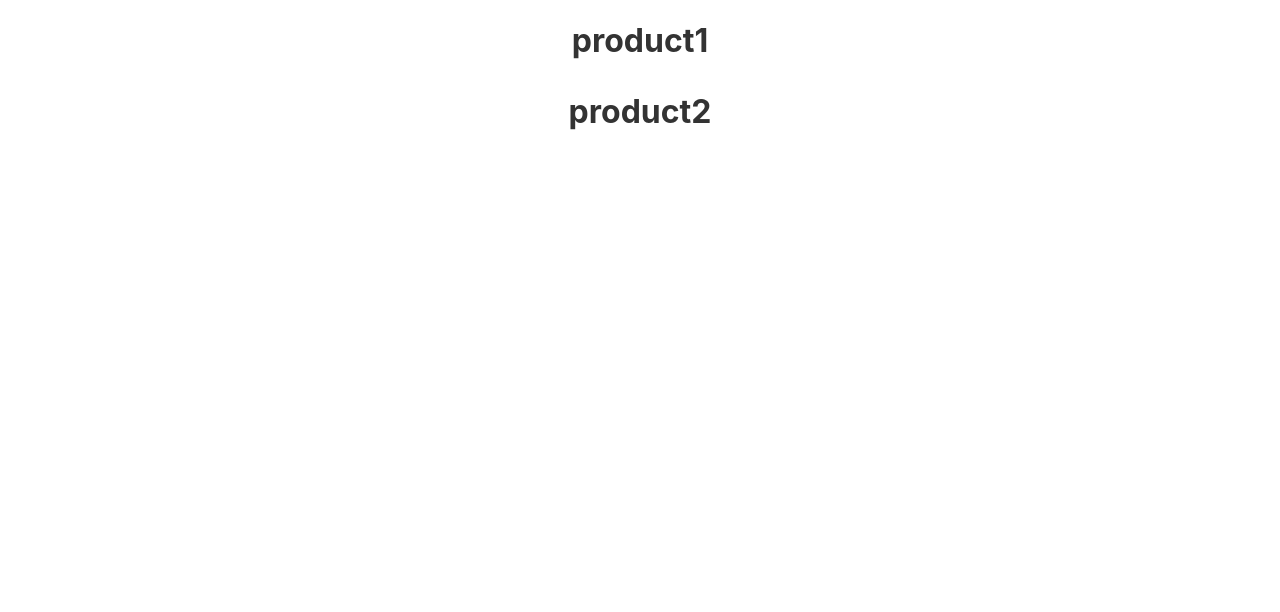
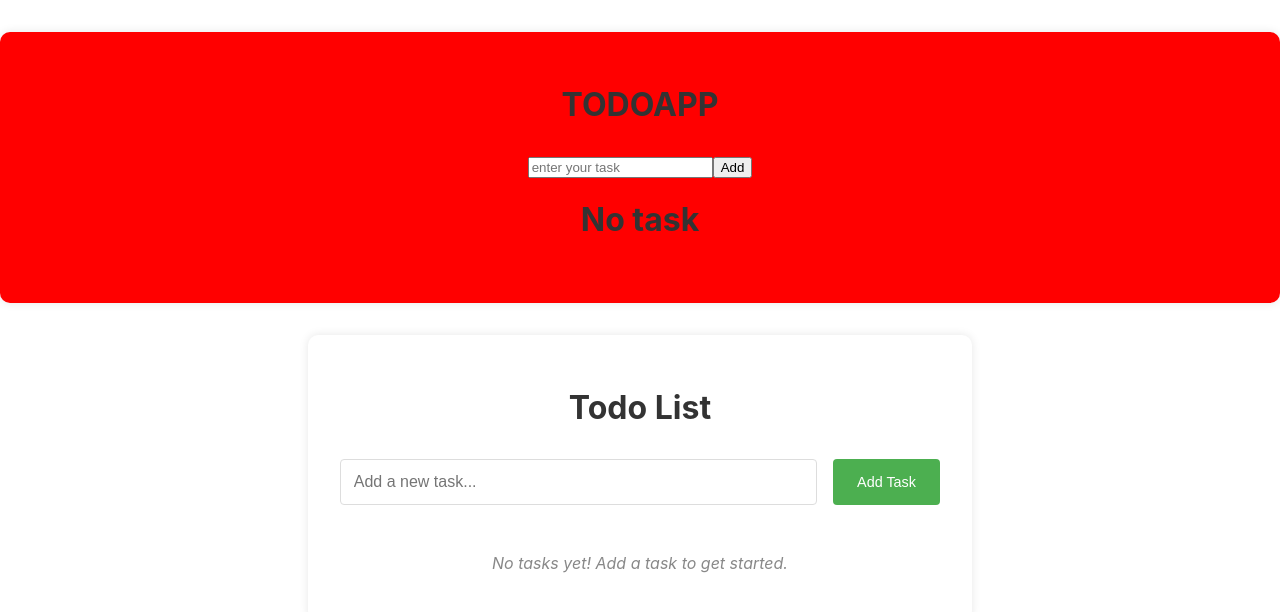
Before and after one commit to LAVIRASTOGI/ReactTutorial, a React (Create React App) app in the folder myapp/: page / in a window 1280 px wide. Shown: the top 612 px of the page. Built offline with nearby package versions, Linux system fonts and the light colour scheme.

Commit message:
todoModule.css

```diff
--- a/myapp/src/App.js
+++ b/myapp/src/App.js
@@ -43,7 +43,7 @@ export default function App() {
 
   return (
     <div>
-      {/* <TODOAPP /> */}
+      <TODOAPP />
       {/* Props */}
       {/* <AgeComponent age={age} obj={obj} clickHandler={clickHandler} />
       <h1>{age}</h1> */}
@@ -69,7 +69,7 @@ export default function App() {
       {/* <DynamicContent /> */}
 
       {/* to do application  */}
-      {/* <TodoApplication /> */}
+      <TodoApplication />
 
       {/* tic tac toe application */}
       {/* <TicTacToe /> */}
@@ -87,7 +87,7 @@ export default function App() {
       {/* <FourthSecondExampleUseReducer /> */}
 
       {/* useId */}
-      <FifthUseId />
+      {/* <FifthUseId /> */}
     </div>
   );
 }
--- a/myapp/src/TODOAPP.jsx
+++ b/myapp/src/TODOAPP.jsx
@@ -1,6 +1,6 @@
 import { useState } from "react";
 import React from "react";
-
+import styles from "./style.module.css";
 function TODOAPP() {
   const [task, setTask] = useState("");
   const [list, setList] = useState([]);
@@ -55,7 +55,7 @@ function TODOAPP() {
     );
   };
   return (
-    <>
+    <div className={styles["todo-container"]}>
       <h1>TODOAPP</h1>
       <input
         type="text"
@@ -86,7 +86,7 @@ function TODOAPP() {
       ) : (
         <h1>No task</h1>
       )}
-    </>
+    </div>
   );
 }
 
--- /dev/null
+++ b/myapp/src/style.module.css
@@ -0,0 +1,9 @@
+.todo-container {
+  margin: 2rem auto;
+  padding: 2rem;
+  background-color: #fff;
+  border-radius: 10px;
+  box-shadow: 0 0 10px rgba(0, 0, 0, 0.1);
+  background: red;
+  text-align: center;
+}
```
